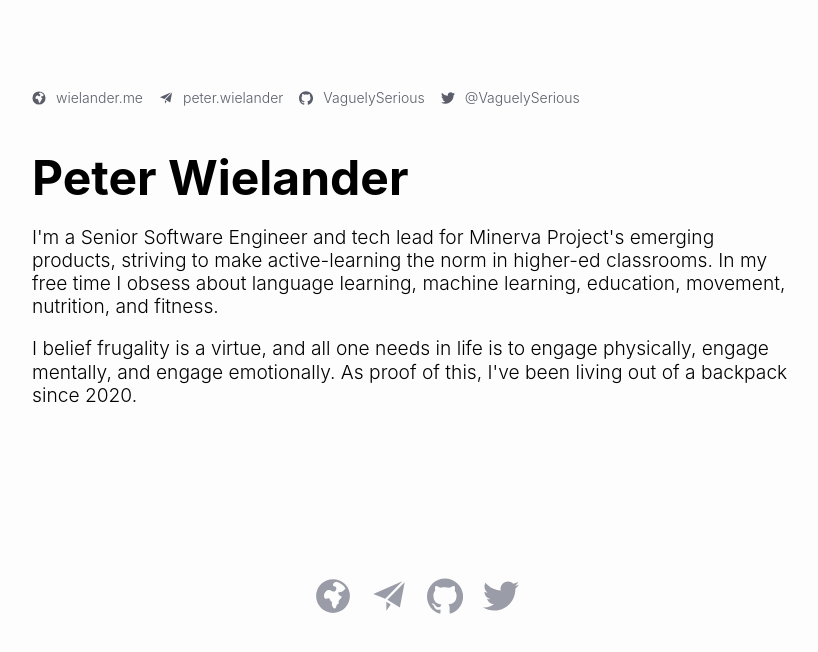
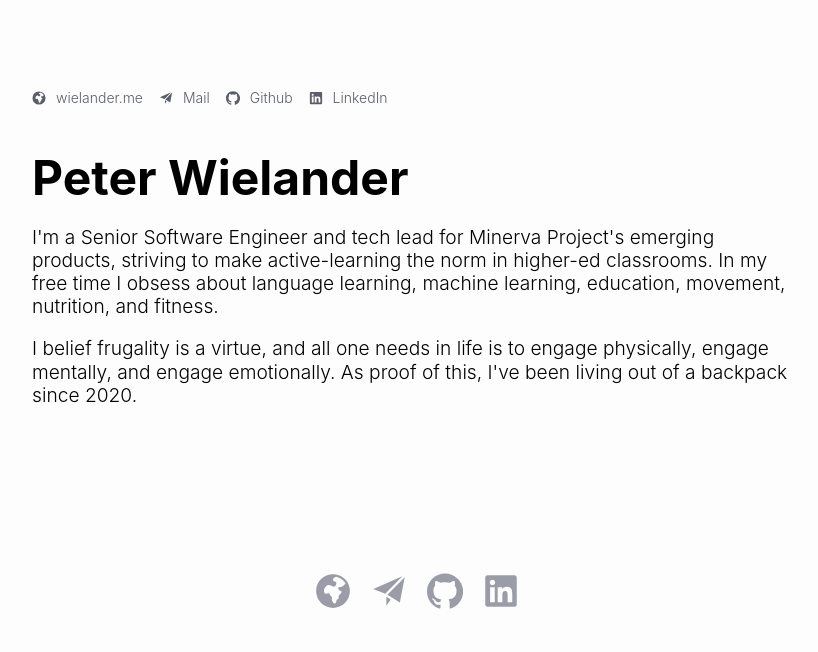
Before and after one commit to VaguelySerious/wielander.me, a Nuxt app: page / in a window 1280 px wide. Shown: the top 652 px of the page, without its empty margins (223-1041 px from the left). Built offline with nearby package versions, Linux system fonts and the light colour scheme.

Commit message:
Add linkedin logo/link

```diff
--- a/components/Svgs.vue
+++ b/components/Svgs.vue
@@ -34,6 +34,16 @@
       ></path>
     </symbol>
     <symbol
+      id="icon-linkedin"
+      xmlns="http://www.w3.org/2000/svg"
+      viewBox="0 0 448 512"
+    >
+      <title>LinkedIn Logo</title>
+      <path
+        d="M416 32H31.9C14.3 32 0 46.5 0 64.3v383.4C0 465.5 14.3 480 31.9 480H416c17.6 0 32-14.5 32-32.3V64.3c0-17.8-14.4-32.3-32-32.3zM135.4 416H69V202.2h66.5V416zm-33.2-243c-21.3 0-38.5-17.3-38.5-38.5S80.9 96 102.2 96c21.2 0 38.5 17.3 38.5 38.5 0 21.3-17.2 38.5-38.5 38.5zm282.1 243h-66.4V312c0-24.8-.5-56.7-34.5-56.7-34.6 0-39.9 27-39.9 54.9V416h-66.4V202.2h63.7v29.2h.9c8.9-16.8 30.6-34.5 62.9-34.5 67.2 0 79.7 44.3 79.7 101.9V416z"
+      />
+    </symbol>
+    <symbol
       viewBox="0 0 64 64"
       xmlns="http://www.w3.org/2000/svg"
       id="icon-globe"
--- a/layouts/default.vue
+++ b/layouts/default.vue
@@ -32,13 +32,21 @@
           >
             {{ title }}
           </nuxt-link>
-          <h3
-            v-if="isMainPage"
-            class="header-subtitle"
-          >
-            <p>I'm a Senior Software Engineer and tech lead for <a href="https://www.minervaproject.com/">Minerva Project</a>'s emerging products, striving to make active-learning the norm in higher-ed classrooms. In my free time I obsess about language learning, machine learning, education, movement, nutrition, and fitness.</p>
-            <p>I belief frugality is a virtue, and all one needs in life is to engage physically, engage mentally, and engage emotionally. As proof of this, I've been living out of a backpack since 2020.</p>
-          </h3>
+          <h2 v-if="isMainPage" class="header-subtitle">
+            <p>
+              I'm a Senior Software Engineer and tech lead for
+              <a href="https://www.minervaproject.com/">Minerva Project</a>'s
+              emerging products, striving to make active-learning the norm in
+              higher-ed classrooms. In my free time I obsess about language
+              learning, machine learning, education, movement, nutrition, and
+              fitness.
+            </p>
+            <p>
+              I belief frugality is a virtue, and all one needs in life is to
+              engage physically, engage mentally, and engage emotionally. As
+              proof of this, I've been living out of a backpack since 2020.
+            </p>
+          </h2>
           <!-- <div v-else class="header-subtitle" v-html="description"></div> -->
         </div>
       </header>
@@ -97,21 +105,21 @@
       links: [
         {
           slug: 'mail',
-          name: 'peter.wielander',
+          name: 'Mail',
           href: 'mailto:' + mail,
           label: 'My email address',
         },
         {
           slug: 'github',
-          name: 'VaguelySerious',
+          name: 'Github',
           href: 'https://github.com/VaguelySerious',
           label: 'My github profile',
         },
         {
-          slug: 'twitter',
-          name: '@VaguelySerious',
-          href: 'https://twitter.com/VaguelySerious',
-          label: 'My twitter account',
+          slug: 'linkedin',
+          name: 'LinkedIn',
+          href: 'https://www.linkedin.com/in/peter-wielander/',
+          label: 'My LinkedIn account',
         },
       ],
     }
```
